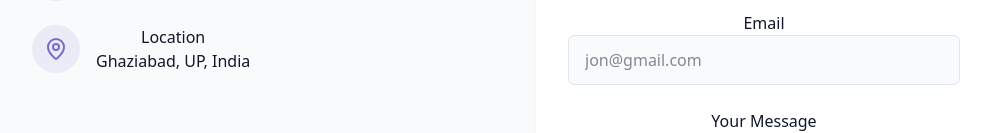
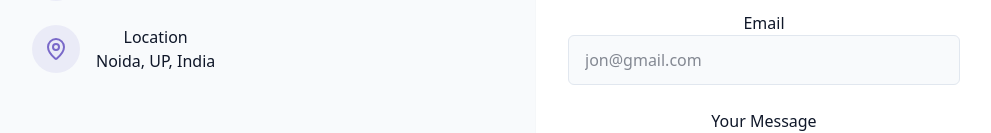
Before and after one commit to aaryangautam-dot/MyPortfolio, a React (Vite) app: page / in a window 1280 px wide. Shown: the part 3727-3860 px from the top of the page, without its empty margins (128-1119 px from the left). Built offline with nearby package versions, Linux system fonts and the light colour scheme.

Commit message:
correction

```diff
--- a/src/components/AboutSection.jsx
+++ b/src/components/AboutSection.jsx
@@ -22,7 +22,7 @@ export const AboutSecton = () => {
                             Get In Touch
                         </a>
 
-                        <a href="" className="px-6 py-2 rounded-full border border-primary text-primary hover:bg-primary/10 transition-colors duration-300">
+                        <a href="https://drive.google.com/file/d/1-r9zGvG6OSERAeEUKmbjWeWa7iDNmeBP/view?usp=drive_link" className="px-6 py-2 rounded-full border border-primary text-primary hover:bg-primary/10 transition-colors duration-300">
                             Download CV
                         </a>
 
--- a/src/components/ContactSection.jsx
+++ b/src/components/ContactSection.jsx
@@ -73,7 +73,7 @@ export const ContactSection = () => {
                                 <h4 className="font-medium"> Location</h4>
                                 <a
                                 className="text-muted-foreground hover:text-primary transition-colors">
-                                    Ghaziabad, UP, India
+                                    Noida, UP, India
                                 </a>
                             </div>
                         </div>
--- a/src/components/Navbar.jsx
+++ b/src/components/Navbar.jsx
@@ -20,7 +20,7 @@ export const Navbar = () => {
 
     useEffect(() => {
         const handleScroll = () => {
-            setIsScrolled(window.screenY >10)
+            setIsScrolled(window.scrollY >10)
         };
 
         window.addEventListener("scroll", handleScroll);
--- a/src/components/ThemeToggle.jsx
+++ b/src/components/ThemeToggle.jsx
@@ -31,7 +31,7 @@ export const ThemeToggle = () => {
         }
     };
 
-    return <button onClick={toggleTheme} className={cn("fixed top-5 right-5 z-50 p-2 rounded-full transition-colors duration-300",
+    return <button onClick={toggleTheme} className={cn("fixed top-5 right-0 z-50 p-2 rounded-full transition-colors duration-300",
         "focus:outin-hidden"
     )}>{isDarkMode ? <Sun className="h-6 w-6 text-yellow-300"/> : <Moon className="h-6 w-6 text-blue-900"/>}</button>
 }
```
